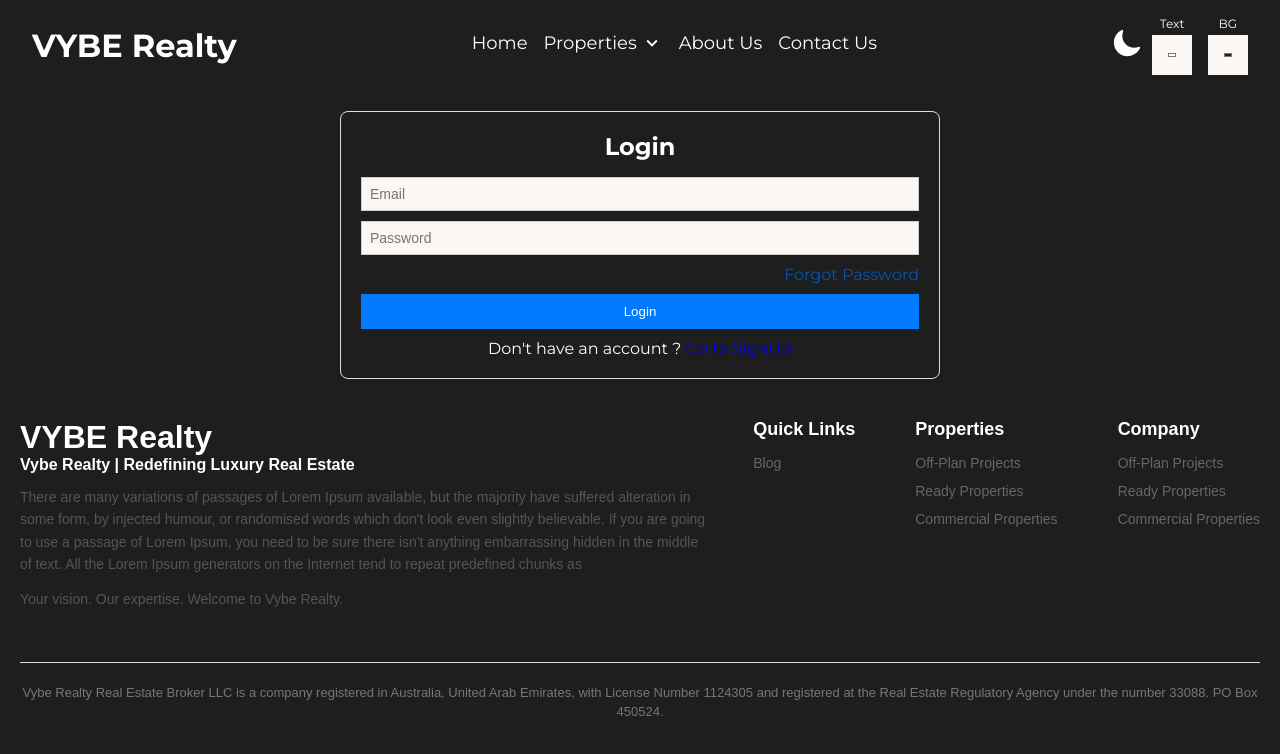
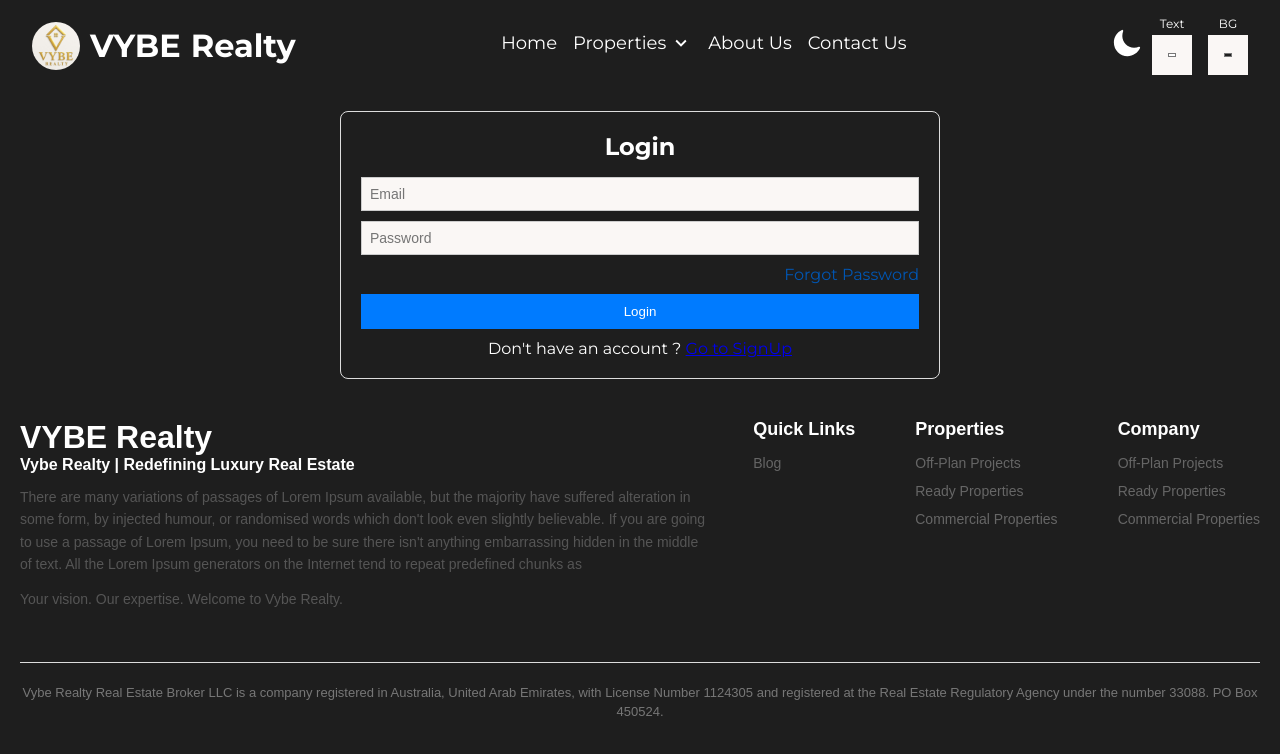
Before and after one commit to jyotikumari1510/vybeRealty-frontend, a React (Vite) app: page /admin in a window 1280 px wide. Shown: the top 754 px of the page. Built offline with nearby package versions, Linux system fonts and the light colour scheme.

Commit message:
updated code for api

```diff
--- a/src/components/navigation/Navbar.jsx
+++ b/src/components/navigation/Navbar.jsx
@@ -11,7 +11,16 @@
 
   return (
     <div className="nav-container">
-      <NavLink className="logo" to="/">
+      <NavLink
+        className="logo"
+        to="/"
+        style={{ display: "flex", alignItems: "center", gap: "10px" }}
+      >
+        <img
+          src="/Vybe.jpeg"
+          alt="logo"
+          style={{ width: "48px", borderRadius: "50%", height: "auto" }}
+        />
         VYBE <span>Realty</span>
       </NavLink>
 
--- a/src/pages/admin/auth/Login.jsx
+++ b/src/pages/admin/auth/Login.jsx
@@ -21,7 +21,7 @@
       console.log("logggg: ", res);
       localStorage.setItem("token", res.data.token);
       setMessage("✅ Login successful!");
-      navigate("/landing-page");
+      navigate("/");
     } catch (err) {
       setMessage("❌ " + (err.response?.data?.message || err.message));
     }
--- a/src/utils/axiosInstance.js
+++ b/src/utils/axiosInstance.js
@@ -1,7 +1,8 @@
 import axios from "axios";
 
 const api = axios.create({
-  baseURL: "https://vercel.com/jyotis-projects-d1a02276/vr-backend/api",
+  baseURL: "https://vr-backend.vercel.app/api",
+  // baseURL: "http://localhost:8001/api",
 
   headers: {
     "Content-Type": "application/json",
```
